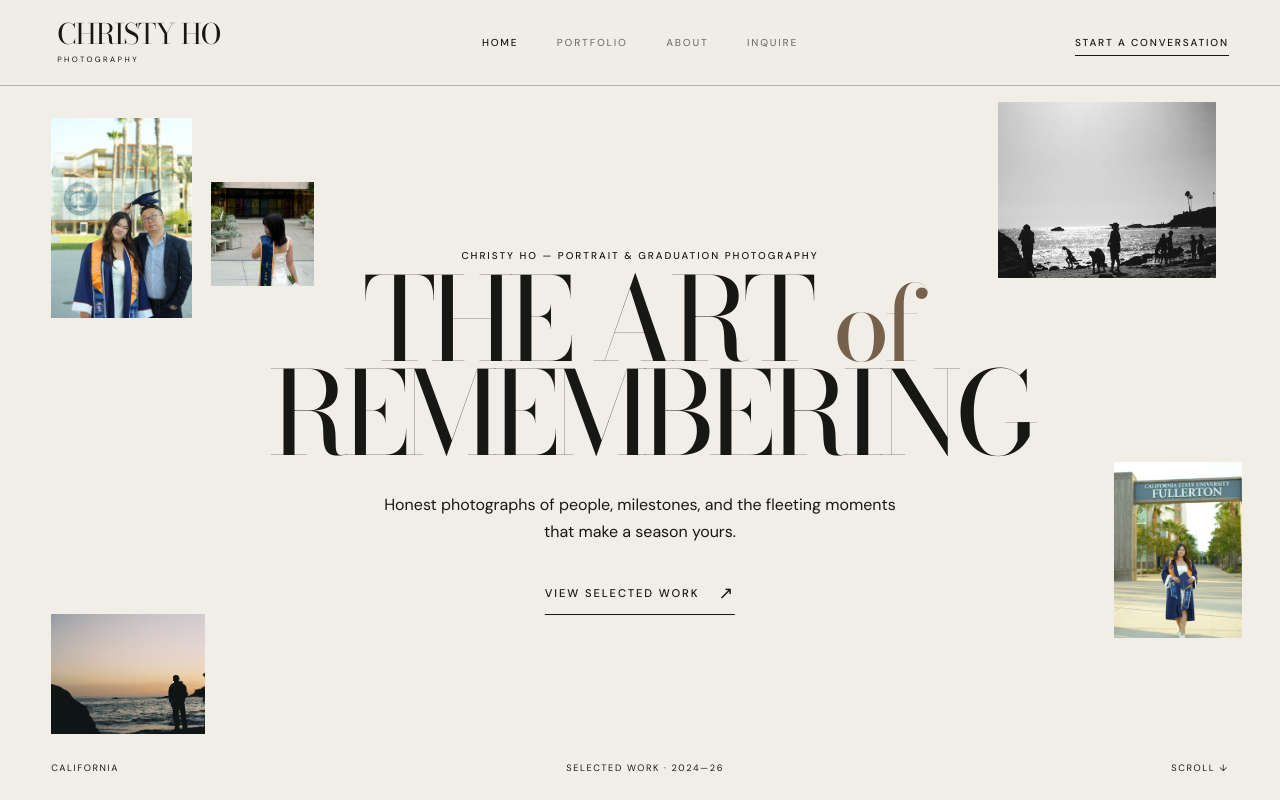
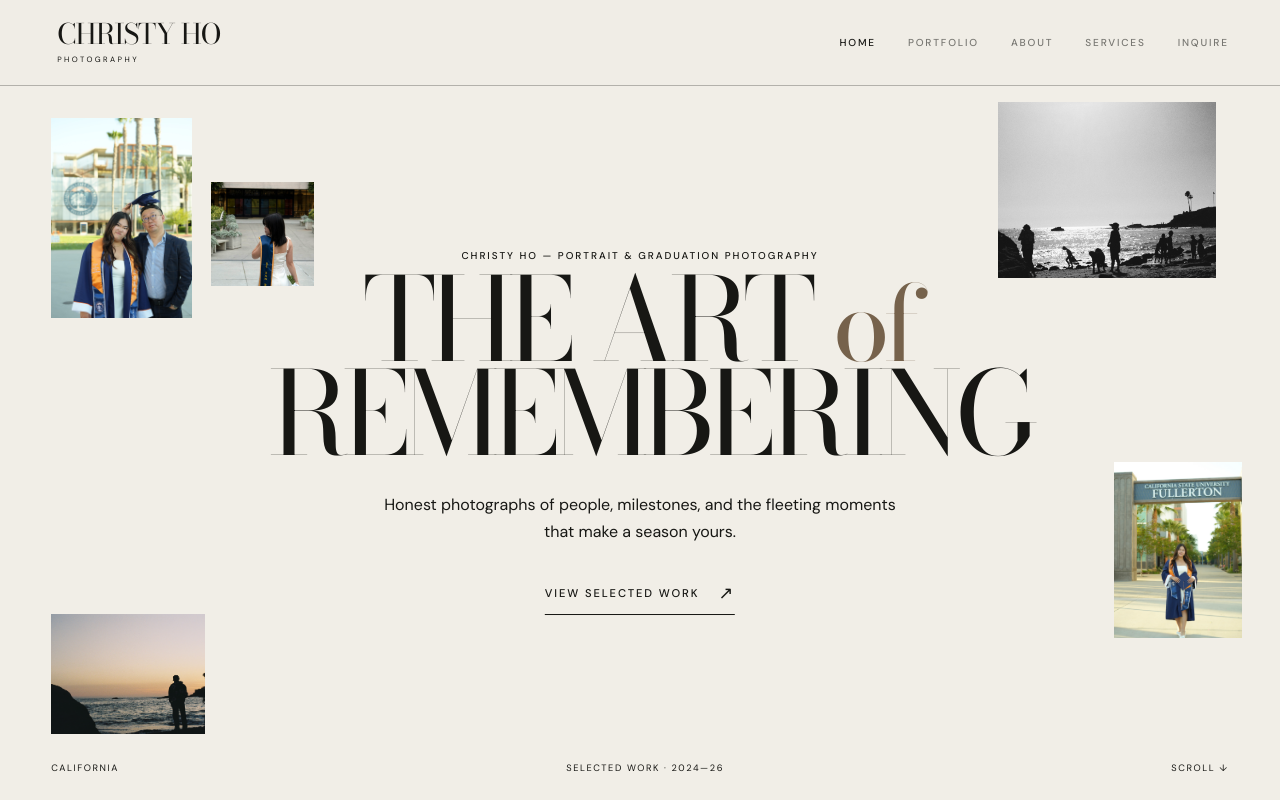
Before and after one commit to christy-ho0315/photography-portfolio, a React (Vite) app: page / in a window 1280 px wide. Shown: the top 800 px of the page. Built offline with nearby package versions, Linux system fonts and the light colour scheme.

Commit message:
Add services navigation and simplify header

```diff
--- a/src/App.tsx
+++ b/src/App.tsx
@@ -1,7 +1,7 @@
 import { useEffect, useState } from "react";
 
-type Route = "home" | "portfolio" | "about" | "experience" | "inquire";
-const routeFromPath = (): Route => { const value = window.location.pathname.split("/").filter(Boolean)[0]; return (["portfolio", "about", "experience", "inquire"] as Route[]).includes(value as Route) ? value as Route : "home"; };
+type Route = "home" | "portfolio" | "about" | "services" | "inquire";
+const routeFromPath = (): Route => { const value = window.location.pathname.split("/").filter(Boolean)[0]; return (["portfolio", "about", "services", "inquire"] as Route[]).includes(value as Route) ? value as Route : "home"; };
 const galleries = [
   { title: "Graduation", note: "The end of one chapter, held onto forever.", image: "/images/graduate-gown.jpg" },
   { title: "Portraits", note: "Honest portraits with room to feel like yourself.", image: "/images/portrait-field.jpg" },
@@ -12,18 +12,18 @@ function App() {
   const [route, setRoute] = useState<Route>(routeFromPath);
   useEffect(() => { const update = () => setRoute(routeFromPath()); window.addEventListener("popstate", update); return () => window.removeEventListener("popstate", update); }, []);
   const navigate = (next: Route) => { window.history.pushState({}, "", next === "home" ? "/" : `/${next}`); setRoute(next); window.scrollTo({ top: 0, behavior: "smooth" }); };
-  return <div className="site-shell"><Header route={route} onNavigate={navigate} /><main id="main">{route === "home" && <Home onNavigate={navigate} />}{route === "portfolio" && <Portfolio onNavigate={navigate} />}{route === "about" && <About onNavigate={navigate} />}{route === "experience" && <Experience onNavigate={navigate} />}{route === "inquire" && <Inquire />}</main><Footer onNavigate={navigate} /></div>;
+  return <div className="site-shell"><Header route={route} onNavigate={navigate} /><main id="main">{route === "home" && <Home onNavigate={navigate} />}{route === "portfolio" && <Portfolio onNavigate={navigate} />}{route === "about" && <About onNavigate={navigate} />}{route === "services" && <Services onNavigate={navigate} />}{route === "inquire" && <Inquire />}</main><Footer onNavigate={navigate} /></div>;
 }
 
 function Header({ route, onNavigate }: { route: Route; onNavigate: (route: Route) => void }) {
-  return <header className="site-header"><button className="wordmark" onClick={() => onNavigate("home")} aria-label="Christy Ho Photography, home"><span>Christy Ho</span><small>Photography</small></button><nav aria-label="Main navigation">{(["home", "portfolio", "about", "inquire"] as Route[]).map((item) => <button className={route === item ? "active" : ""} key={item} onClick={() => onNavigate(item)}>{item}</button>)}</nav><button className="header-inquire" onClick={() => onNavigate("inquire")}>Start a conversation</button></header>;
+  return <header className="site-header"><button className="wordmark" onClick={() => onNavigate("home")} aria-label="Christy Ho Photography, home"><span>Christy Ho</span><small>Photography</small></button><nav aria-label="Main navigation">{(["home", "portfolio", "about", "services", "inquire"] as Route[]).map((item) => <button className={route === item ? "active" : ""} key={item} onClick={() => onNavigate(item)}>{item}</button>)}</nav></header>;
 }
 
 function Home({ onNavigate }: { onNavigate: (route: Route) => void }) {
   return <><section className="hero-collage" aria-label="Selected photography"><figure className="hero-left"><img src="/images/portrait-field.jpg" alt="Portrait in a green field" /></figure><figure className="hero-center"><img src="/images/graduate-gown.jpg" alt="Graduation portrait" /></figure><figure className="hero-right"><img src="/images/film-story-2.jpg" alt="Black and white film photograph" /></figure><figure className="hero-detail"><img src="/images/portrait-close.jpg" alt="Close portrait detail" /></figure><figure className="hero-film"><img src="/images/film-story-1.jpg" alt="Film photograph" /></figure><div className="hero-copy"><p className="kicker">Christy Ho — Portrait & graduation photography</p><h1>The art <em>of</em><br />remembering</h1><p className="hero-intro">Honest photographs of people, milestones, and the fleeting moments that make a season yours.</p><TextLink onClick={() => onNavigate("portfolio")}>View selected work</TextLink></div><div className="hero-meta"><span>California</span><span>Selected work · 2024—26</span><span>Scroll ↓</span></div></section>
   <section className="intro-section"><p className="section-number">01 / The heart of it</p><div><h2>Your story deserves to be remembered <em>as it felt.</em></h2><p className="body-large">The loud laughs, the quiet pauses, and every beautiful in-between. I create warm, artful photographs that let you return to this season again and again.</p><TextLink onClick={() => onNavigate("about")}>Meet Christy</TextLink></div></section>
   <section className="gallery-section"><div className="center-heading"><p className="kicker">A glimpse into the stories</p><h2>Recent <em>work</em></h2></div><GalleryCards /><TextLink onClick={() => onNavigate("portfolio")}>Explore the portfolio</TextLink></section>
-  <section className="experience-banner"><img src="/images/portrait-walk.jpg" alt="Portrait session in motion" /><div><p className="kicker">More than photographs</p><h2>A relaxed, thoughtful <em>experience</em></h2><p>From our first conversation through your final gallery, I’ll help create a session that feels comfortable, personal, and unmistakably yours.</p><TextLink light onClick={() => onNavigate("experience")}>The experience</TextLink></div></section>
+  <section className="experience-banner"><img src="/images/portrait-walk.jpg" alt="Portrait session in motion" /><div><p className="kicker">More than photographs</p><h2>A relaxed, thoughtful <em>experience</em></h2><p>From our first conversation through your final gallery, I’ll help create a session that feels comfortable, personal, and unmistakably yours.</p><TextLink light onClick={() => onNavigate("services")}>View services</TextLink></div></section>
   <section className="closing-cta"><p className="script-accent">Let’s make something honest</p><h2>Ready to tell your story?</h2><button className="oval-button" onClick={() => onNavigate("inquire")}>Begin here</button></section></>;
 }
 
@@ -34,12 +34,12 @@ function Portfolio({ onNavigate }: { onNavigate: (route: Route) => void }) {
   return <section className="editorial-page"><PageIntro eyebrow="Selected stories" title={<>The <em>portfolio</em></>} text="A collection of portraits, milestones, and quietly beautiful moments." /><div className="masonry-grid">{images.map((image, index) => <img key={image} className={`tile-${index + 1}`} src={`/images/${image}`} alt="Christy Ho photography portfolio" />)}</div><div className="closing-cta"><p className="script-accent">Your turn</p><h2>Let’s create something personal.</h2><button className="oval-button" onClick={() => onNavigate("inquire")}>Inquire</button></div></section>;
 }
 
-function About({ onNavigate }: { onNavigate: (route: Route) => void }) { return <section className="editorial-page"><PageIntro eyebrow="Behind the lens" title={<>Hi, I’m <em>Christy.</em></>} text="A photographer drawn to honest expression, thoughtful details, and images with a sense of place." /><div className="about-story"><img src="/images/christy-portrait.jpg" alt="Portrait of photographer Christy Ho" /><div><p className="section-number">A little about me</p><h2>I notice the moments between the <em>moments.</em></h2><p className="body-large">My approach is calm and collaborative. I’ll offer enough direction to help you feel at ease, then leave room for your personality and natural movement to lead.</p><p>Whether we’re celebrating a graduation, making portraits just because, or documenting a new creative chapter, the goal is the same: photographs that feel true to you.</p><TextLink onClick={() => onNavigate("experience")}>See what it’s like</TextLink></div></div></section>; }
+function About({ onNavigate }: { onNavigate: (route: Route) => void }) { return <section className="editorial-page"><PageIntro eyebrow="Behind the lens" title={<>Hi, I’m <em>Christy.</em></>} text="A photographer drawn to honest expression, thoughtful details, and images with a sense of place." /><div className="about-story"><img src="/images/christy-portrait.jpg" alt="Portrait of photographer Christy Ho" /><div><p className="section-number">A little about me</p><h2>I notice the moments between the <em>moments.</em></h2><p className="body-large">My approach is calm and collaborative. I’ll offer enough direction to help you feel at ease, then leave room for your personality and natural movement to lead.</p><p>Whether we’re celebrating a graduation, making portraits just because, or documenting a new creative chapter, the goal is the same: photographs that feel true to you.</p><TextLink onClick={() => onNavigate("services")}>See the services</TextLink></div></div></section>; }
 
-function Experience({ onNavigate }: { onNavigate: (route: Route) => void }) {
+function Services({ onNavigate }: { onNavigate: (route: Route) => void }) {
   const [openFaq, setOpenFaq] = useState<number | null>(0);
   const faqs = [["What kinds of sessions do you photograph?", "Christy Ho Photography currently focuses on graduation, individual portraits, creative editorials, and personal storytelling sessions."], ["What happens after I inquire?", "We’ll talk through your vision, timing, location, and what you want the images to feel like before shaping the session together."], ["I feel awkward in front of the camera—can you help?", "Absolutely. You’ll receive gentle direction and simple prompts, with plenty of space to move, breathe, and settle into the experience."], ["When will I receive my photographs?", "Your exact delivery timing will be confirmed in your proposal and agreement before booking."]];
-  return <section className="editorial-page"><PageIntro eyebrow="The experience" title={<>Photography is an investment in <em>remembering.</em></>} text="A personal, easygoing process designed around your story—not a one-size-fits-all formula." /><div className="offer-grid"><article><img src="/images/graduate-campus.jpg" alt="Graduation photography session" /><span>01</span><h2>Graduation</h2><p>Celebrate the work, the place, and the people who shaped this chapter. Sessions can include campus landmarks, cap and gown portraits, and the small details you’ll want to remember.</p></article><article><img src="/images/portrait-close.jpg" alt="Individual portrait session" /><span>02</span><h2>Portraits</h2><p>For personal milestones, creative profiles, or simply marking who you are right now. We’ll build a session around your personality, location, and visual ideas.</p></article><article><img src="/images/film-story-3.jpg" alt="Creative film photography" /><span>03</span><h2>Creative stories</h2><p>A more exploratory session for artists, makers, and anyone with a concept that deserves room to unfold through digital and film-inspired imagery.</p></article></div>
+  return <section className="editorial-page"><PageIntro eyebrow="Services" title={<>Photography for the moments worth <em>remembering.</em></>} text="A personal, easygoing process designed around your story—not a one-size-fits-all formula." /><div className="offer-grid"><article><img src="/images/graduate-campus.jpg" alt="Graduation photography session" /><span>01</span><h2>Graduation</h2><p>Celebrate the work, the place, and the people who shaped this chapter. Sessions can include campus landmarks, cap and gown portraits, and the small details you’ll want to remember.</p></article><article><img src="/images/portrait-close.jpg" alt="Individual portrait session" /><span>02</span><h2>Portraits</h2><p>For personal milestones, creative profiles, or simply marking who you are right now. We’ll build a session around your personality, location, and visual ideas.</p></article><article><img src="/images/film-story-3.jpg" alt="Creative film photography" /><span>03</span><h2>Creative stories</h2><p>A more exploratory session for artists, makers, and anyone with a concept that deserves room to unfold through digital and film-inspired imagery.</p></article></div>
   <section className="process-section"><p className="kicker">Simple from start to finish</p><h2>The booking <em>process</em></h2><div className="process-grid"><article><span>01</span><h3>Say hello</h3><p>Tell me about your idea, preferred date, and what matters most to you.</p></article><article><span>02</span><h3>Shape the session</h3><p>We’ll choose the setting, timing, styling, and details together.</p></article><article><span>03</span><h3>Make the memories</h3><p>Show up as you are. I’ll guide the experience and photograph the rest.</p></article></div><button className="oval-button" onClick={() => onNavigate("inquire")}>Work with me</button></section>
   <section className="faq-section"><p className="kicker">Good to know</p><h2>Common <em>questions</em></h2><div className="faq-list">{faqs.map(([question, answer], index) => <article key={question}><button aria-expanded={openFaq === index} onClick={() => setOpenFaq(openFaq === index ? null : index)}><span>{question}</span><b>{openFaq === index ? "−" : "+"}</b></button>{openFaq === index && <p>{answer}</p>}</article>)}</div></section></section>;
 }
@@ -48,6 +48,6 @@ function Inquire() { return <section className="editorial-page inquire-page"><Pa
 
 function PageIntro({ eyebrow, title, text }: { eyebrow: string; title: React.ReactNode; text: string }) { return <header className="page-intro"><p className="kicker">{eyebrow}</p><h1>{title}</h1><p>{text}</p></header>; }
 function TextLink({ children, onClick, light = false }: { children: React.ReactNode; onClick: () => void; light?: boolean }) { return <button className={`text-link${light ? " light" : ""}`} onClick={onClick}><span>{children}</span><b aria-hidden="true">↗</b></button>; }
-function Footer({ onNavigate }: { onNavigate: (route: Route) => void }) { return <footer><div className="footer-brand"><span>Christy Ho</span><small>Photography</small></div><div className="footer-links"><p className="kicker">Navigate</p>{(["home", "portfolio", "about", "inquire"] as Route[]).map((route) => <button key={route} onClick={() => onNavigate(route)}>{route}</button>)}</div><div className="footer-note"><p className="script-accent">Stay close</p><p>Portraits, milestones, and honest stories.</p></div><p className="copyright">© {new Date().getFullYear()} Christy Ho Photography</p></footer>; }
+function Footer({ onNavigate }: { onNavigate: (route: Route) => void }) { return <footer><div className="footer-brand"><span>Christy Ho</span><small>Photography</small></div><div className="footer-links"><p className="kicker">Navigate</p>{(["home", "portfolio", "about", "services", "inquire"] as Route[]).map((route) => <button key={route} onClick={() => onNavigate(route)}>{route}</button>)}</div><div className="footer-note"><p className="script-accent">Stay close</p><p>Portraits, milestones, and honest stories.</p></div><p className="copyright">© {new Date().getFullYear()} Christy Ho Photography</p></footer>; }
 
 export default App;
```
Also changed, not shown: src/styles.css.
